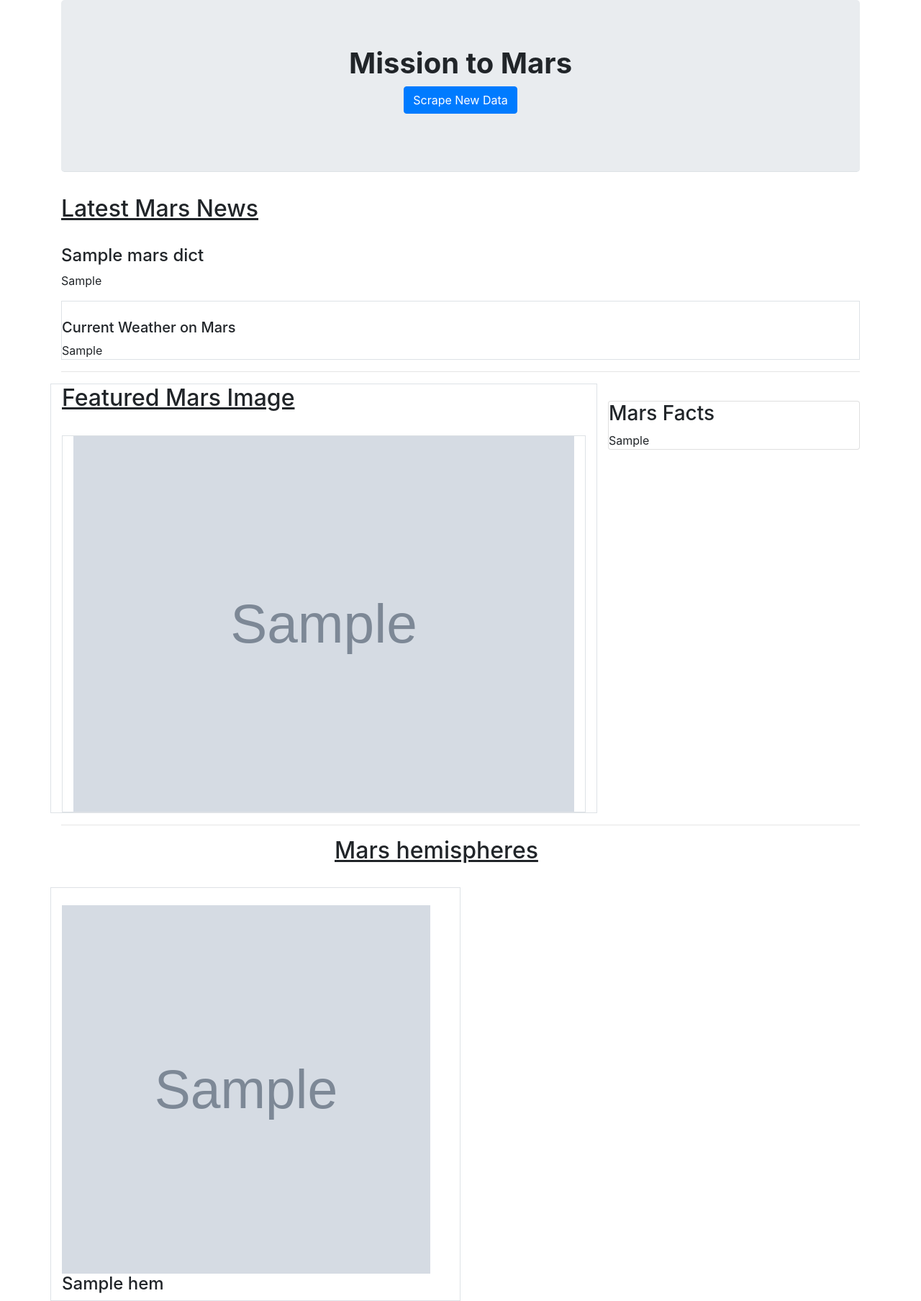
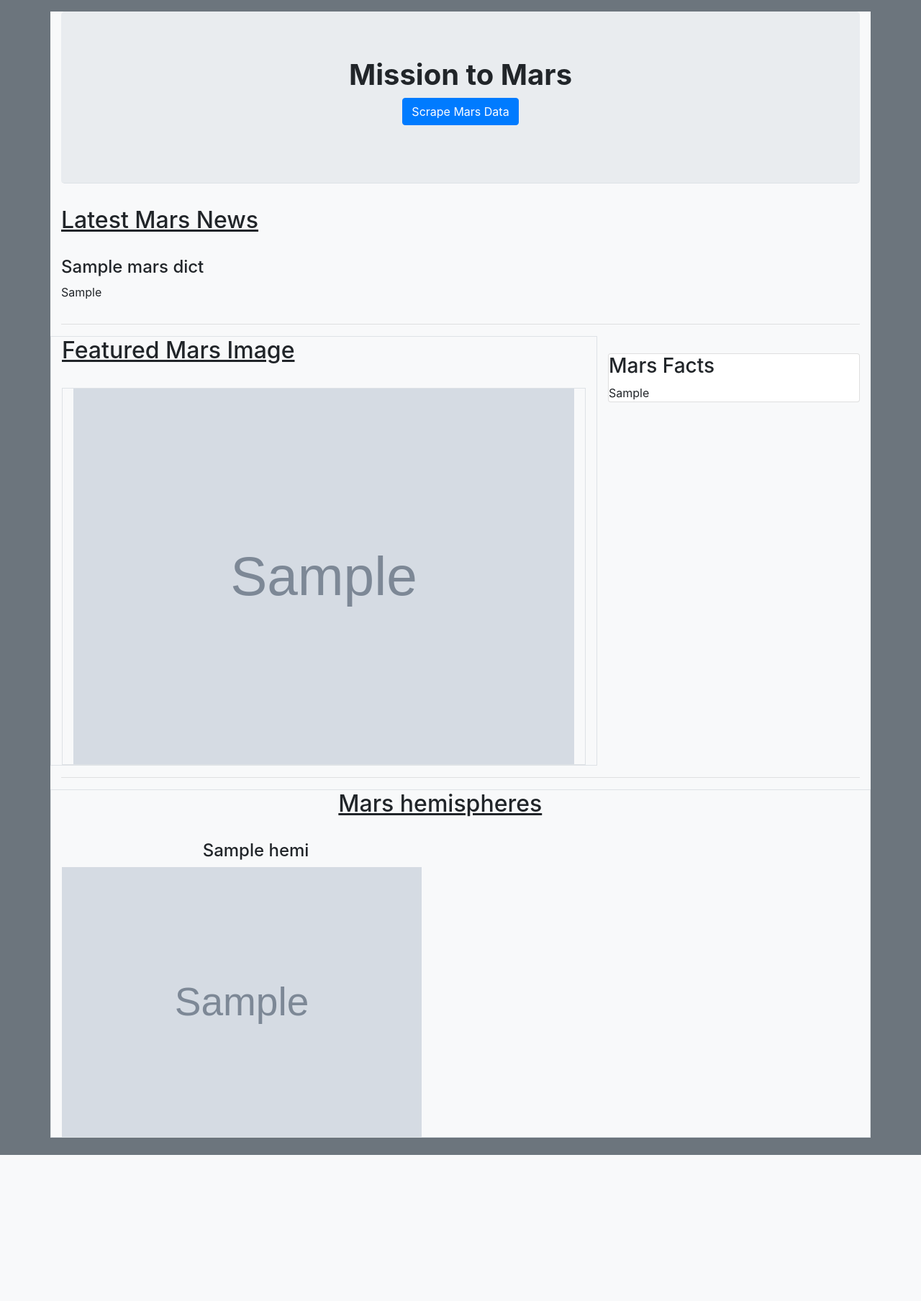
Before and after one commit to isoju/Web-Scraping-Mars, a Flask app: page / in a window 1280 px wide. Shown: the whole page at 72% size. After the commit the page ends 1605 px from the top, so only its background shows below. Run offline with Flask 2, Linux system fonts and the light colour scheme; grey boxes marked "Sample" are stand-in pictures; a database or web service that is not in the repository returns one stand-in record (values such as "Sample title"); some libraries are stand-ins or nearby versions.

Commit message:
updating

```diff
--- a/Missions_to_Mars/app.py
+++ b/Missions_to_Mars/app.py
@@ -1,30 +1,29 @@
 #listing dependencies
 from flask import Flask, render_template, redirect
-import pymongo
+from flask_pymongo import PyMongo
+import scrape_mars
 
 # Create an instance of our Flask app.
 app = Flask(__name__)
 
 # Create connection variable
-conn = 'mongodb://localhost:27017'
+mongo = PyMongo(app, uri="mongodb://localhost:27017/mars_app")
 
+
+mongo.db.mars_dict.drop()
 # Pass connection to the pymongo instance.
-client = pymongo.MongoClient(conn)
 
-db = client.mars_db
 
 @app.route("/")
 def index():
-    mars_dict = db.mars_dict.find_one()
+    mars_dict = mongo.db.mars_dict.find_one()
     return render_template("index.html", mars = mars_dict)
 
 @app.route("/scrape")
 def scrape():
-
-    mars_dict = db.mars_dict
     mars_data = scrape_mars.scrape()
-    mars_dict.update({}, mars_data, upsert = True)
-    return redirect("/")
+    mongo.db.mars_dict.update({}, mars_data, upsert = True)
+    return redirect("/", code= 302)
 
 if __name__ == "__main__":
     app.run(debug=True)
--- a/templates/index.html
+++ b/Missions_to_Mars/templates/index.html
@@ -3,18 +3,20 @@
 
 <head>
   <meta charset="UTF-8">
+  <meta name="viewport" content="width=device-width, initial-scale=1.0">
+  <meta http-equiv="X-UA-Compatible" content="ie=edge">
   <title>Mission to Mars</title>
   <link rel="stylesheet" href="https://stackpath.bootstrapcdn.com/bootstrap/4.3.1/css/bootstrap.min.css" integrity="sha384-ggOyR0iXCbMQv3Xipma34MD+dH/1fQ784/j6cY/iJTQUOhcWr7x9JvoRxT2MZw1T" crossorigin="anonymous">
-  <link rel="stylesheet" href="style.css">
+  <!-- <link rel="stylesheet" href="style.css"> -->
 
 </head>
 
-<body>
-  <div class="container">
+<body class = " p-3 mb-2 bg-secondary overflow-auto">
+  <div class="container bg-light">
 
     <div class="jumbotron text-center border-bottom">
       <h1 class="font-weight-bold">Mission to Mars</h1>
-      <p><a class="btn btn-primary btn-md" href="../scrape" role="button">Scrape New Data</a></p>
+      <p><a class="btn btn-primary btn-md" href="/scrape" role="button">Scrape Mars Data</a></p>
     </div>
 
     <div class="row">
@@ -27,52 +29,44 @@
     <div class="row">
       <div class="col-md-12">
         <h4>{{mars.news_title}}</h4>
-        <p>{{mars.news_p}}</p>
+        <p>{{mars.news_paragraph}}</p>
       </div>
-    </div>
-    <div class="border">
-        </br>
-        <h5>Current Weather on Mars</h5>
-        {{mars.mars_weather}}
     </div>
   <hr>
     <div class="row">
       <div class="col-md-8 border">
         <h2 class=""><u>Featured Mars Image</u></h2>
         </br>
-        <img class="col-md-12 border" src="{{mars.featured_image_url}}" alt="Features Mars Image">
+        <img class="col-md-12 border" src="{{mars.featured_image_url}}" alt="Featured Image URL">
       </div>
       <div class="col-md-4">
 
         </br>
         <div class="card">
           <h3>Mars Facts</h3>
-            {{ mars.fact_table | safe}}
+            {{ mars.Mars_table | safe}}
         </div>
       </div>
     </div>
   <hr>
     <div class="row">
+      <div class = "col-md-12 border">
       <div class="col-md-8 offset-4">
         <h2 class="align-items-center"><u>Mars hemispheres</u></h2>
       </div>
-    </div>
+
+
     </br>
     <div class="row">
-            {% for hem in mars.hemisphere_images %}
-              <div class="col-6 border">
-              </br>
-                    <div>
-                      <img width="512 px" height="512 px" src="{{hem.image_url}}">
-                    </div>
-
-                    <div>
-                      <h4> {{hem.title}} </h4>
-                    </div>
-
+            {% for hemi in mars.hemisphere_image_urls %}
+              <div class="col-6 ">
+                <h4 class = "text-center"> {{hemi.title}} </h4>
+                <img width = 500px height = 500px src="{{hemi.img_url}}" class = "mw-100 h-auto" alt = "Hemisphere Images">
               </div>
             {% endfor %}
     </div>
+  </div>
+  </div>
 
 <script src="https://code.jquery.com/jquery-3.3.1.slim.min.js" integrity="sha384-q8i/X+965DzO0rT7abK41JStQIAqVgRVzpbzo5smXKp4YfRvH+8abtTE1Pi6jizo" crossorigin="anonymous"></script>
 <script src="https://cdnjs.cloudflare.com/ajax/libs/popper.js/1.14.7/umd/popper.min.js" integrity="sha384-UO2eT0CpHqdSJQ6hJty5KVphtPhzWj9WO1clHTMGa3JDZwrnQq4sF86dIHNDz0W1" crossorigin="anonymous"></script>
```
Also changed, not shown: Missions_to_Mars/scrape_mars.py (+2 -8 lines), Missions_to_Mars/templates/style.css (added, +10 -0 lines), 1 other file.
